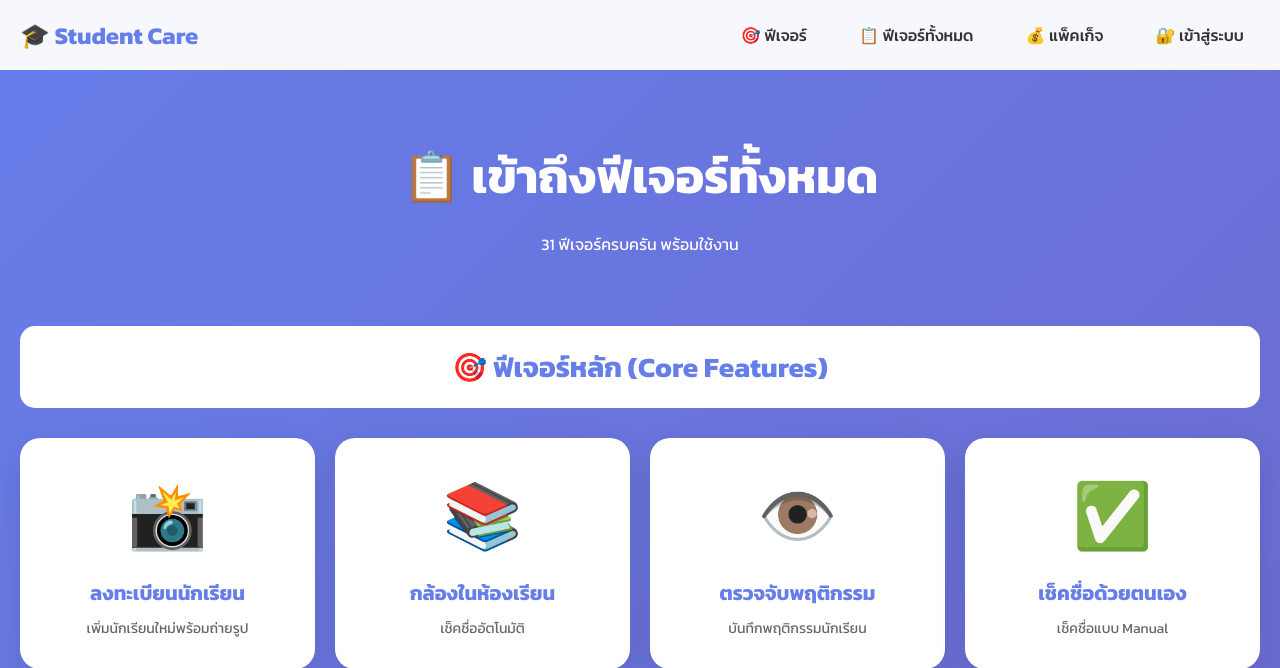
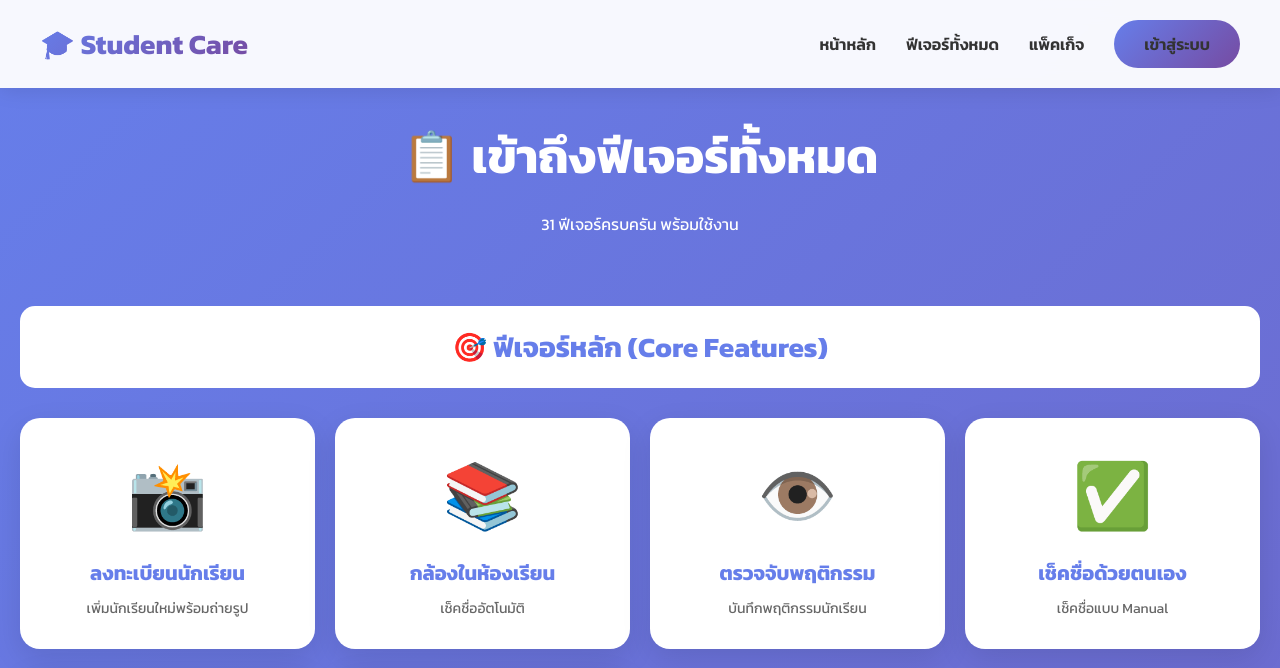
Before and after one commit to Yanperm/hikvission_student_care, a Flask app: page /all_features in a window 1280 px wide. Shown: the top 668 px of the page. Run offline with Flask 3, Linux system fonts and the light colour scheme.

Commit message:
🎨 Update: Use Modern Navbar Design Like Landing Page

```diff
--- a/templates/all_features.html
+++ b/templates/all_features.html
@@ -8,14 +8,15 @@
     <style>
         * { margin: 0; padding: 0; box-sizing: border-box; }
         body { font-family: 'Kanit', sans-serif; background: linear-gradient(135deg, #667eea 0%, #764ba2 100%); min-height: 100vh; }
-        .navbar { background: rgba(255,255,255,0.95); padding: 15px 0; margin-bottom: 30px; }
-        .navbar .nav-container { display: flex; justify-content: space-between; align-items: center; max-width: 1400px; margin: 0 auto; padding: 0 20px; }
-        .logo { font-size: 24px; font-weight: 700; color: #667eea; }
-        .nav-links { display: flex; gap: 20px; }
-        .nav-links a { text-decoration: none; color: #333; font-weight: 500; padding: 8px 16px; border-radius: 8px; transition: all 0.3s; }
-        .nav-links a:hover { background: #667eea; color: white; }
+        .navbar { position: fixed; top: 0; width: 100%; background: rgba(255,255,255,0.95); backdrop-filter: blur(10px); padding: 20px 0; z-index: 1000; box-shadow: 0 2px 20px rgba(0,0,0,0.1); }
+        .nav-container { max-width: 1400px; margin: 0 auto; padding: 0 40px; display: flex; justify-content: space-between; align-items: center; }
+        .logo { font-size: 28px; font-weight: 800; background: linear-gradient(135deg, #667eea 0%, #764ba2 100%); -webkit-background-clip: text; -webkit-text-fill-color: transparent; }
+        .nav-links { display: flex; gap: 30px; align-items: center; }
+        .nav-links a { text-decoration: none; color: #333; font-weight: 600; transition: all 0.3s; }
+        .nav-links a:hover { color: #667eea; }
+        .btn-nav { background: linear-gradient(135deg, #667eea 0%, #764ba2 100%); color: white; padding: 12px 30px; border-radius: 50px; }
         .container { max-width: 1400px; margin: 0 auto; padding: 0 20px 40px; }
-        .header { text-align: center; padding: 40px 20px; color: white; }
+        .header { text-align: center; padding: 120px 20px 40px; color: white; }
         .header h1 { font-size: 48px; margin-bottom: 20px; }
         .feature-grid { display: grid; grid-template-columns: repeat(auto-fit, minmax(280px, 1fr)); gap: 20px; margin: 30px 0; }
         .feature-card { background: white; border-radius: 20px; padding: 30px; text-align: center; box-shadow: 0 10px 30px rgba(0,0,0,0.1); transition: all 0.3s; cursor: pointer; text-decoration: none; color: #333; display: block; }
@@ -32,10 +33,10 @@
         <div class="nav-container">
             <div class="logo">🎓 Student Care</div>
             <div class="nav-links">
-                <a href="#features">🎯 ฟีเจอร์</a>
-                <a href="/all_features">📋 ฟีเจอร์ทั้งหมด</a>
-                <a href="/pricing">💰 แพ็คเก็จ</a>
-                <a href="/login" class="btn-nav">🔐 เข้าสู่ระบบ</a>
+                <a href="/">หน้าหลัก</a>
+                <a href="/all_features">ฟีเจอร์ทั้งหมด</a>
+                <a href="/pricing">แพ็คเก็จ</a>
+                <a href="/login" class="btn-nav">เข้าสู่ระบบ</a>
             </div>
         </div>
     </nav>
```
